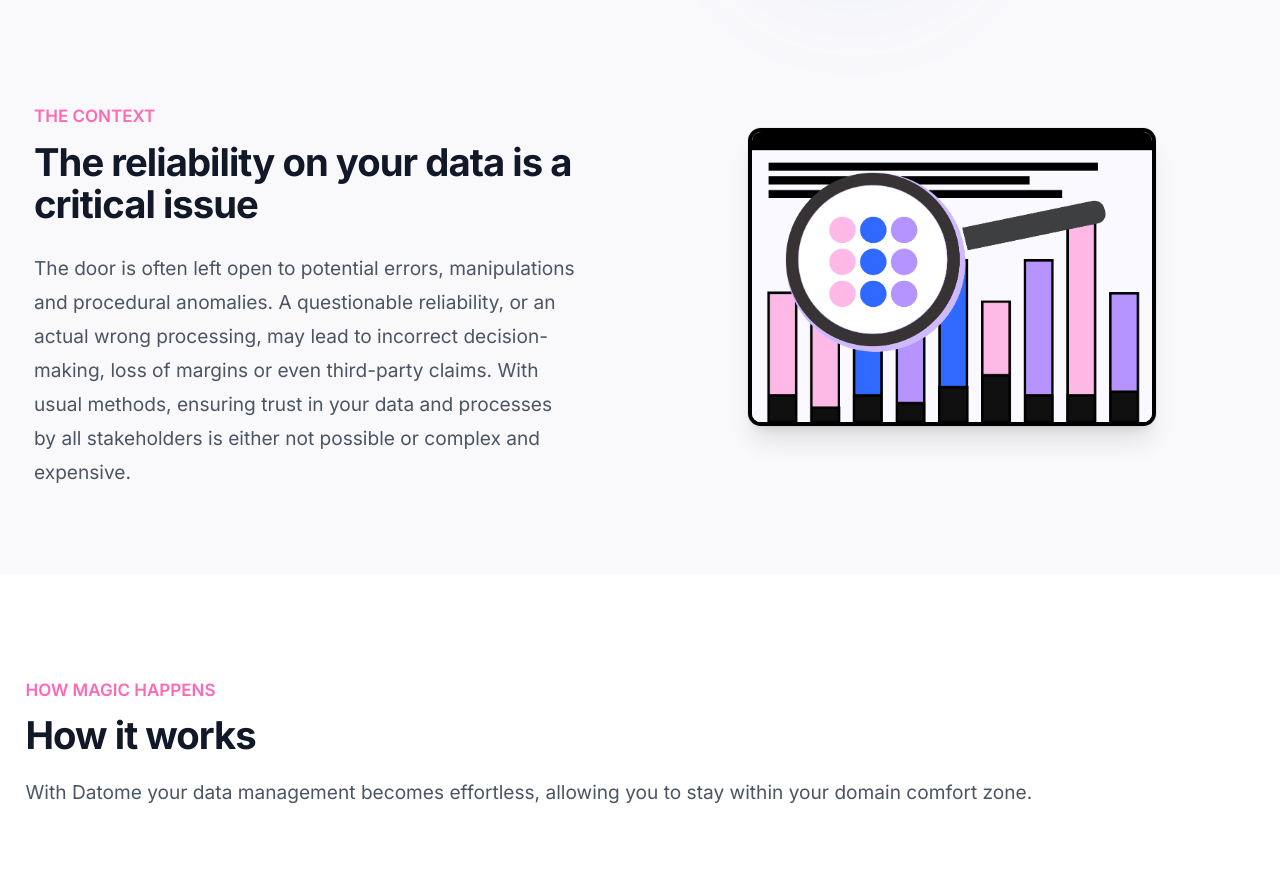
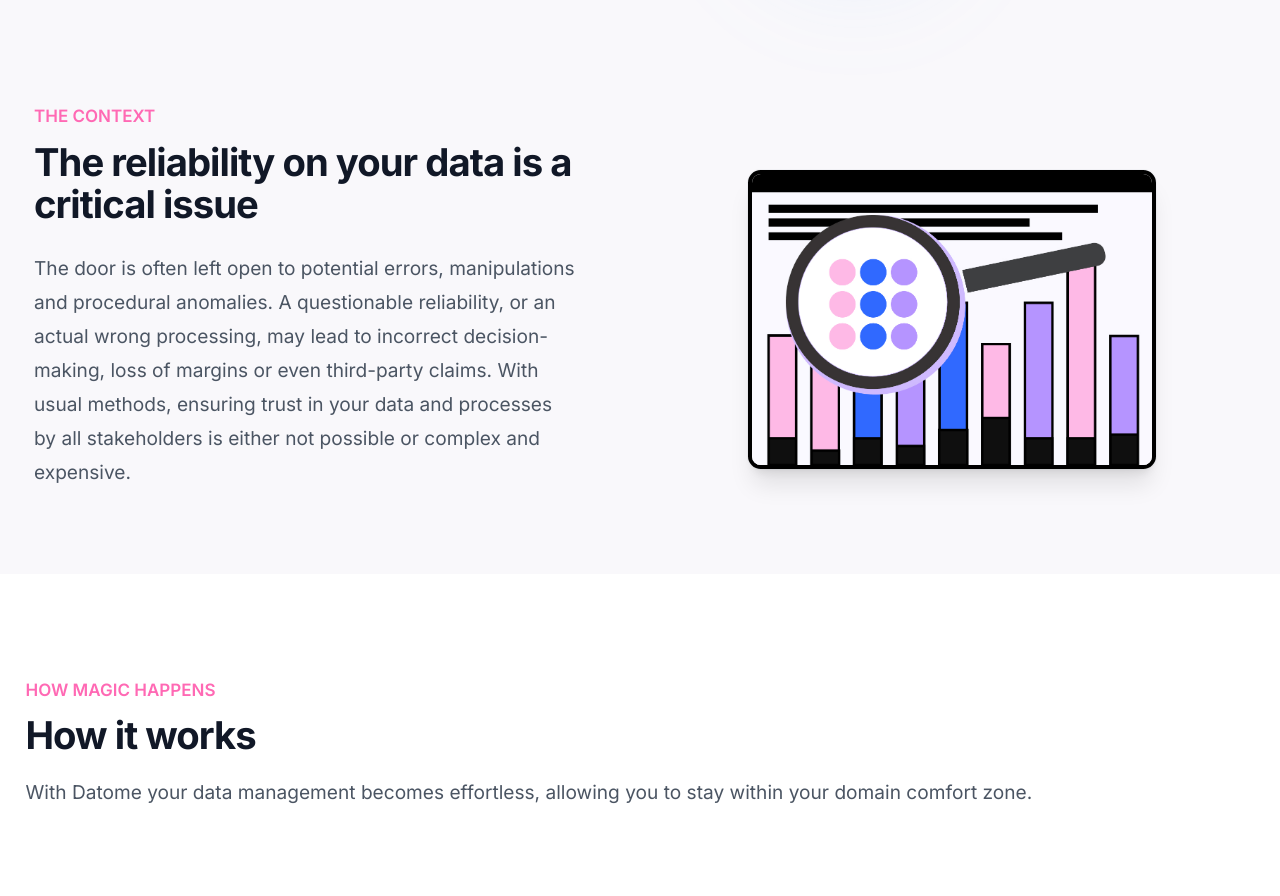
Before and after one commit to devbewill/chainkpr, a Next.js app: page / in a window 1280 px wide. Shown: the part 940-1836 px from the top of the page. Built offline with nearby package versions, Linux system fonts and the light colour scheme.

Commit message:
added font fix

```diff
--- a/src/components/Context.js
+++ b/src/components/Context.js
@@ -26,7 +26,7 @@ export default function Context() {
             <img
               src="./reliability.jpg"
               alt="Product screenshot"
-              className="mx-auto w-56 md:w-96 lg:mt-10 border-4 border-black rounded-xl shadow-xl ring-1 ring-gray-400/10"
+              className="mx-auto w-56 md:w-96 lg:mt-20 border-4 border-black rounded-xl shadow-xl ring-1 ring-gray-400/10"
               width={1280}
               height={832}
             />
--- a/src/styles/globals.css
+++ b/src/styles/globals.css
@@ -13,6 +13,9 @@ html {
 
 body {
   font-family: var(--inter-font);
+  text-rendering: optimizeLegibility;
+  -webkit-font-smoothing: antialiased;
+  -moz-osx-font-smoothing: grayscale;
 }
 
 a {
```
